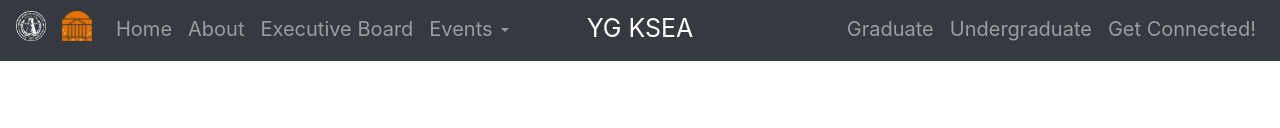
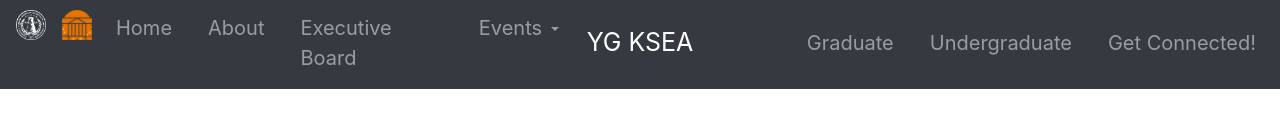
Before and after one commit to hyunsukr/KSEAatUVa, a website: page index.html in a window 1280 px wide. Shown: the part 478-606 px from the top of the page. Drawn offline with nearby package versions, Linux system fonts and the light colour scheme.

Commit message:
spaced out more

```diff
--- a/index.html
+++ b/index.html
@@ -212,16 +212,16 @@
                                 <img src="/pics/logos/uvarotunda.png" width="30" height="30" class="d-inline-block align-top" alt="">
                             </a>
                         </li>
-                        <li class="nav-item">
+                        <li class="nav-item"style="padding-right:20px">
                             <a class="nav-link" href="/"><span style="font-size:125%;">Home</a></span>
                         </li>
-                        <li class="nav-item">
+                        <li class="nav-item"style="padding-right:20px">
                             <a class="nav-link" href="/about"><span style="font-size:125%;">About</a></span>
                         </li>
-                        <li class="nav-item">
+                        <li class="nav-item"style="padding-right:20px">
                             <a class="nav-link" href="/execundergraduate"><span style="font-size:125%;">Executive Board</a></span>
                         </li>
-                        <li class="nav-item dropdown">
+                        <li class="nav-item dropdown"style="padding-right:20px">
                             <a class="nav-link dropdown-toggle" href="#" id="navbarDropdown" role="button" data-toggle="dropdown" aria-haspopup="true" aria-expanded="false"><span style="font-size:125%;">
                             Events</span>
                             </a>
@@ -241,13 +241,13 @@
                 </div>
                 <div class="navbar-collapse collapse w-100 order-3 dual-collapse2" style="display:flex! important">
                     <ul class="navbar-nav ml-auto" >
-                        <li class="nav-item">
+                        <li class="nav-item"style="padding-left:20px">
                             <a class="nav-link" href="/homegraduate"><span style="font-size:125%">Graduate</span></a>
                         </li>
-                        <li class="nav-item">
+                        <li class="nav-item"style="padding-left:20px">
                             <a class="nav-link" href="/homeundergraduate"><span style="font-size:125%;">Undergraduate</span></a>
                         </li>
-                        <li class="nav-item">
+                        <li class="nav-item"style="padding-left:20px">
                             <a class="nav-link" href="/kconnect"><span style="font-size:125%;">Get Connected!</a></span>
                         </li>
                     </ul>
```
Also changed, not shown: home.html (+7 -7 lines).
